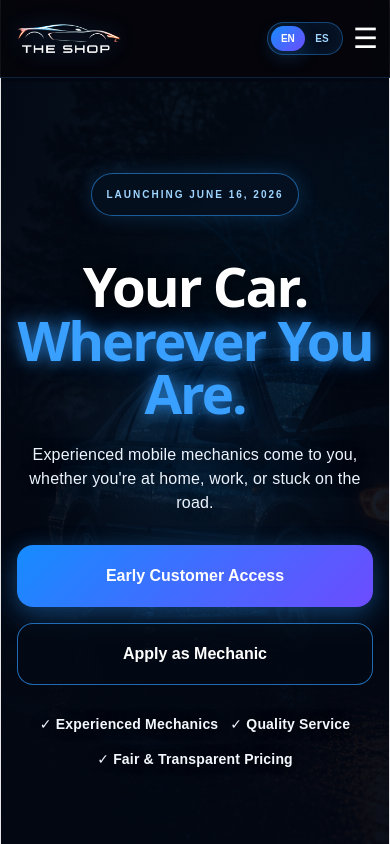
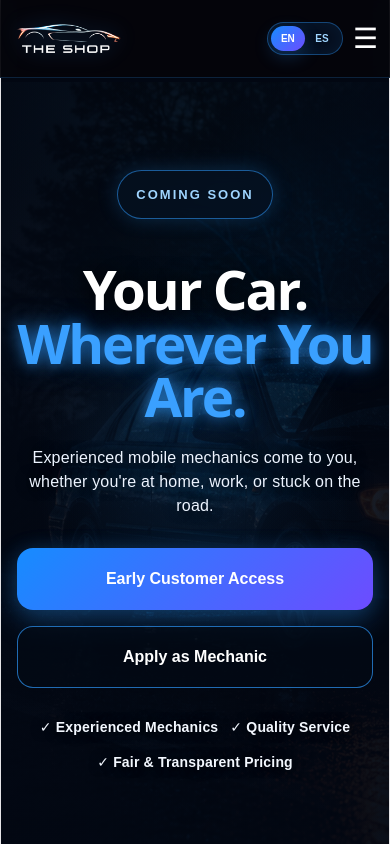
Before and after one commit to Mfreeman7396/the-shop-landing-page, a React (Vite) app: page / in a window 390 px wide. Built offline with nearby package versions, Linux system fonts and the light colour scheme.

Commit message:
Update landing page

```diff
--- a/src/App.css
+++ b/src/App.css
@@ -170,10 +170,10 @@ main {
   align-items: center;
   justify-content: center;
   margin-bottom: 24px;
-  padding: 11px 20px;
+  padding: 14px 26px;
   color: #9fd5ff;
-  font-size: 12px;
-  font-weight: 900;
+  font-size: 16px;
+  font-weight: 950;
   letter-spacing: 3px;
   text-transform: uppercase;
   border-radius: 999px;
@@ -585,9 +585,9 @@ main {
   }
 
   .launchBadge {
-    font-size: 10px;
+    font-size: 13px;
     letter-spacing: 2px;
-    padding: 9px 14px;
+    padding: 12px 18px;
   }
   .primaryBtn,
 .secondaryBtn {
--- a/src/App.jsx
+++ b/src/App.jsx
@@ -7,7 +7,7 @@ import navLogo from "./assets/Theshop1transparent.png";
 
 const translations = {
   en: {
-    launchDate: "Launching June 16, 2026",
+    launchDate: "Coming Soon",
     headlineTop: "Your Car.",
     headlineAccent: "Wherever You Are.",
     heroText:
@@ -47,7 +47,7 @@ const translations = {
       "Transparent pricing, clear scheduling, real-time updates, and direct communication help customers and mechanics work with confidence.",
   },
   es: {
-    launchDate: "Lanzamiento el 16 de junio de 2026",
+    launchDate: "Próximamente",
     headlineTop: "Tu auto.",
     headlineAccent: "Dondequiera que estés.",
     heroText:
@@ -94,6 +94,12 @@ const scrollPageToTop = () => {
   window.scrollTo({ top: 0, left: 0, behavior: "auto" });
 };
 
+const resetPageScrollAfterNavigation = () => {
+  window.setTimeout(() => {
+    scrollPageToTop();
+  }, 0);
+};
+
 function App() {
   const [menuOpen, setMenuOpen] = useState(false);
   const [route, setRoute] = useState(() => window.location.pathname);
@@ -129,7 +135,7 @@ function App() {
     setMenuOpen(false);
 
     if (nextRoute === "/" || nextRoute === "/about") {
-      scrollPageToTop();
+      resetPageScrollAfterNavigation();
     }
   };
 
@@ -218,7 +224,7 @@ function App() {
   useLayoutEffect(() => {
     if (!isAboutPage) return;
 
-    scrollPageToTop();
+    resetPageScrollAfterNavigation();
     setScrolled(false);
   }, [isAboutPage]);
 
@@ -235,7 +241,7 @@ function App() {
       await addDoc(collection(db, "launchSignups"), {
         ...formData,
         source: "landing-page",
-        launchDate: "June 16, 2026",
+        launchDate: "Coming Soon",
         leadStatus: "New Lead",
         createdAt: serverTimestamp(),
       });
```
